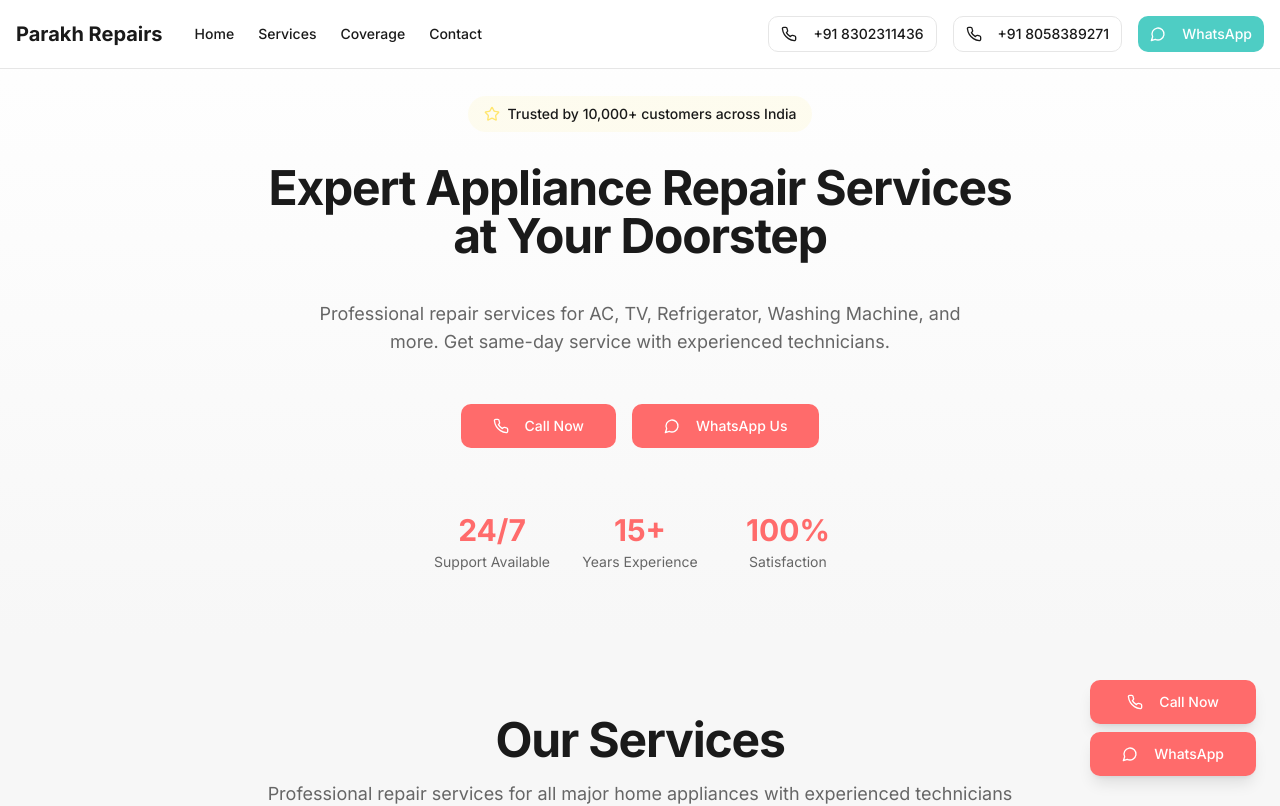
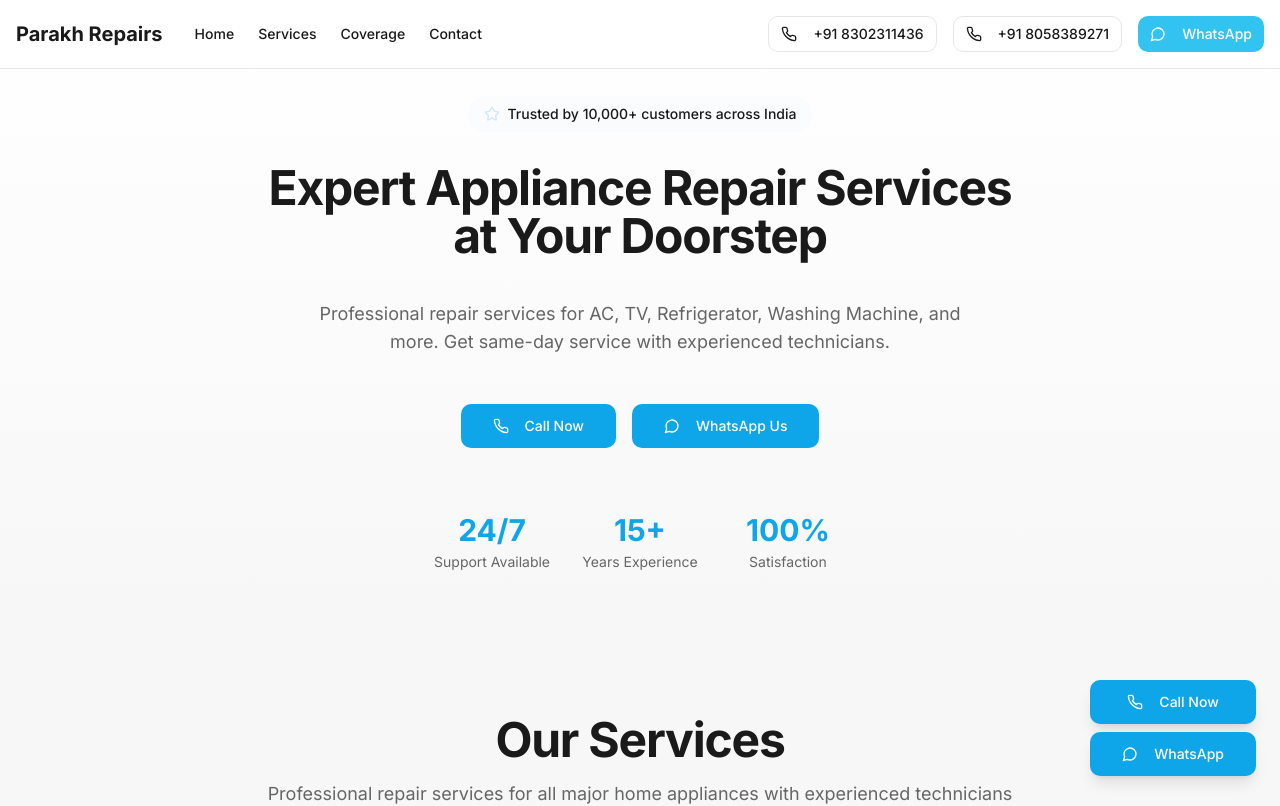
Before and after one commit to AdityaRAJHI/raj-repair, a React (Vite) app: page / in a window 1280 px wide. Shown: the top 806 px of the page. Built offline with nearby package versions, Linux system fonts and the light colour scheme.

Commit message:
Change website color to blue
Updated the color scheme of the website to blue. This includes adjustments to primary, secondary, and accent colors throughout the application for a cohesive blue theme.
[skip gpt_engineer]

```diff
--- a/tailwind.config.ts
+++ b/tailwind.config.ts
@@ -25,15 +25,15 @@ export default {
         background: "hsl(var(--background))",
         foreground: "hsl(var(--foreground))",
         primary: {
-          DEFAULT: "#FF6B6B",
+          DEFAULT: "#0EA5E9", // Ocean Blue
           foreground: "#FFFFFF",
         },
         secondary: {
-          DEFAULT: "#4ECDC4",
+          DEFAULT: "#33C3F0", // Sky Blue
           foreground: "#FFFFFF",
         },
         accent: {
-          DEFAULT: "#FFE66D",
+          DEFAULT: "#D3E4FD", // Soft Blue
           foreground: "#1A1A1A",
         },
         muted: {
```
